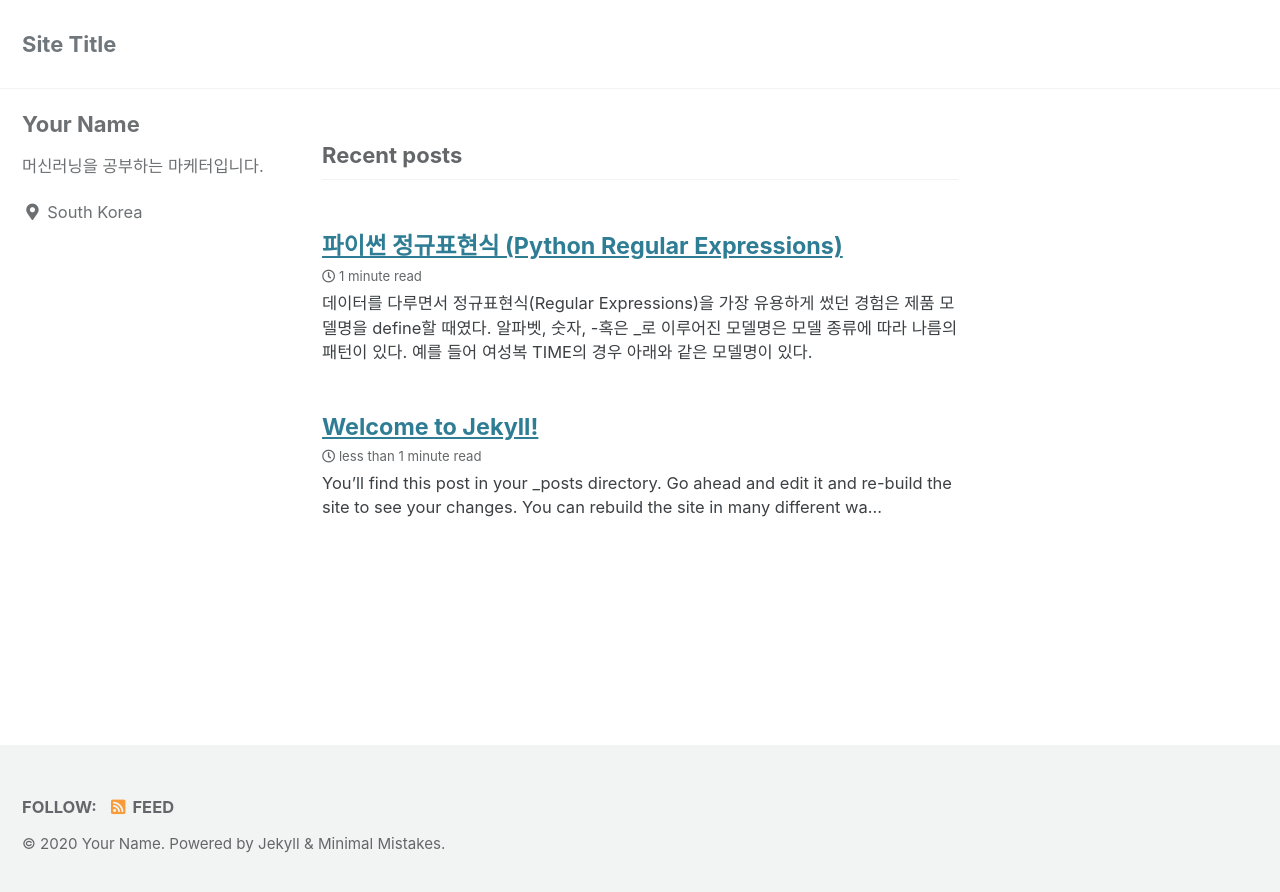
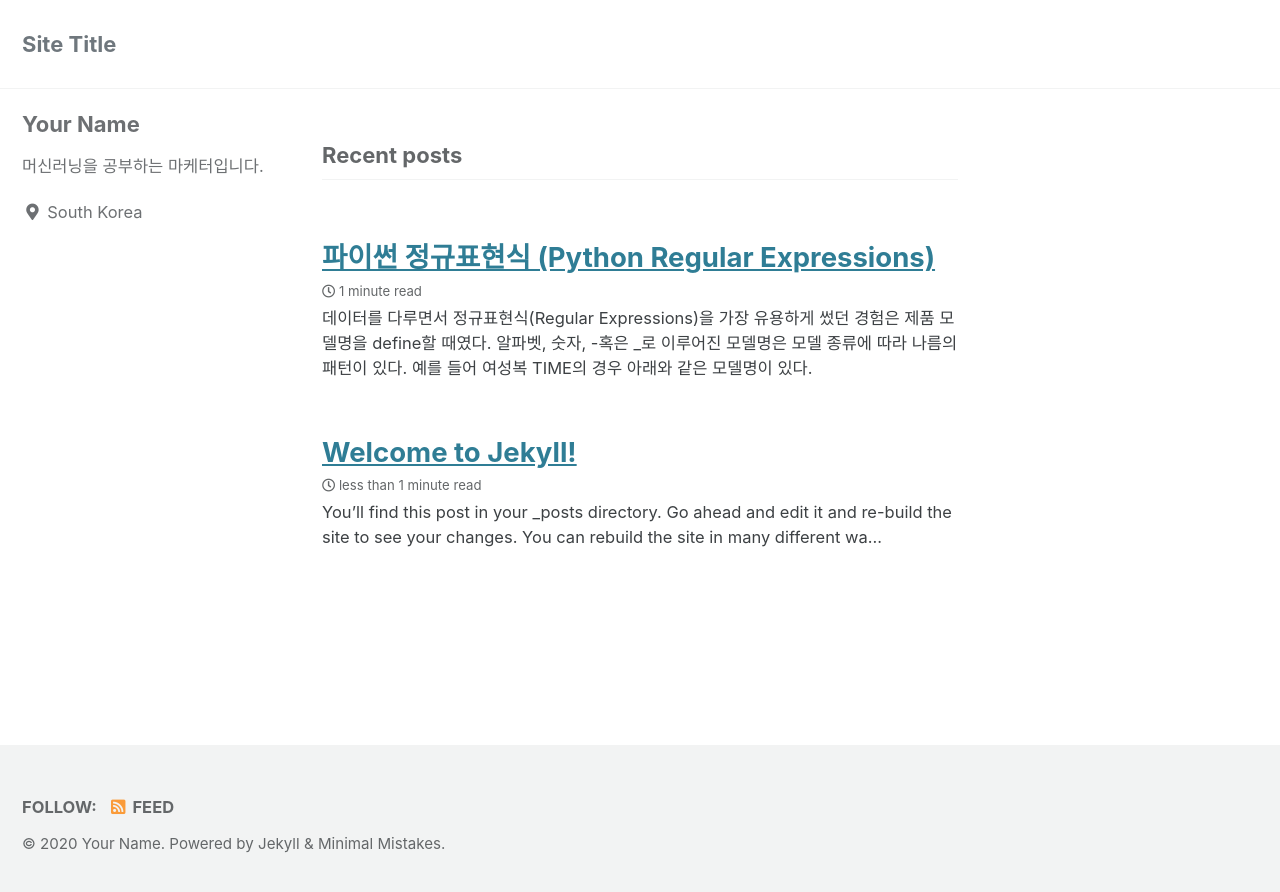
Before and after one commit to amoryoungakim/amoryoungakim.github.io, a Jekyll site: the page built from index.html, in a window 1280 px wide. Shown: the top 892 px of the page. Built offline with Jekyll 4.4.1, drawn with Linux system fonts in a browser that asks for light colours; cached includes are drawn as plain includes; the list of posts is cut into pages by our own code.

Commit message:
Update _variables.scss

```diff
--- a/_sass/minimal-mistakes/_variables.scss
+++ b/_sass/minimal-mistakes/_variables.scss
@@ -34,27 +34,19 @@ $header-font-family: $sans-serif !default;
 $caption-font-family: $serif !default;
 
 /* type scale */
-// $type-size-1: 2.441em !default; // ~39.056px
-// $type-size-2: 1.953em !default; // ~31.248px
-// $type-size-3: 1.563em !default; // ~25.008px
-// $type-size-4: 1.25em !default; // ~20px
-$type-size-1: 1.25em !default; // ~39.056px
-$type-size-2: 1.25em !default; // ~31.248px
-$type-size-3: 1em !default; // ~25.008px
-$type-size-4: 1em !default; // ~20px
+$type-size-1: 2.441em !default; // ~39.056px
+$type-size-2: 1.953em !default; // ~31.248px
+$type-size-3: 1.563em !default; // ~25.008px
+$type-size-4: 1.25em !default; // ~20px
 $type-size-5: 1em !default; // ~16px
 $type-size-6: 0.75em !default; // ~12px
 $type-size-7: 0.6875em !default; // ~11px
 $type-size-8: 0.625em !default; // ~10px
 
 // /* headline scale */
-// $h-size-1: 1.563em !default; // ~25.008px
-// $h-size-2: 1.25em !default; // ~20px
-// $h-size-3: 1.125em !default; // ~18px
-// $h-size-4: 1.0625em !default; // ~17px
-$h-size-1: 1.0625em !default; // ~25.008px
-$h-size-2: 1.0625em !default; // ~20px
-$h-size-3: 1.0625em !default; // ~18px
+$h-size-1: 1.563em !default; // ~25.008px
+$h-size-2: 1.25em !default; // ~20px
+$h-size-3: 1.125em !default; // ~18px
 $h-size-4: 1.0625em !default; // ~17px
 $h-size-5: 1.03125em !default; // ~16.5px
 $h-size-6: 1em !default; // ~16px
```
